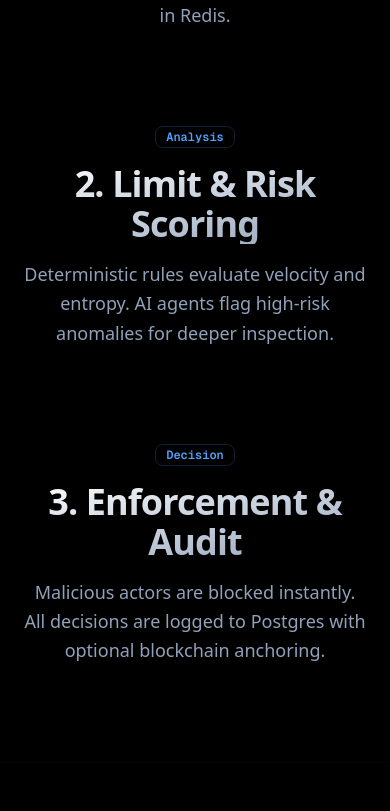
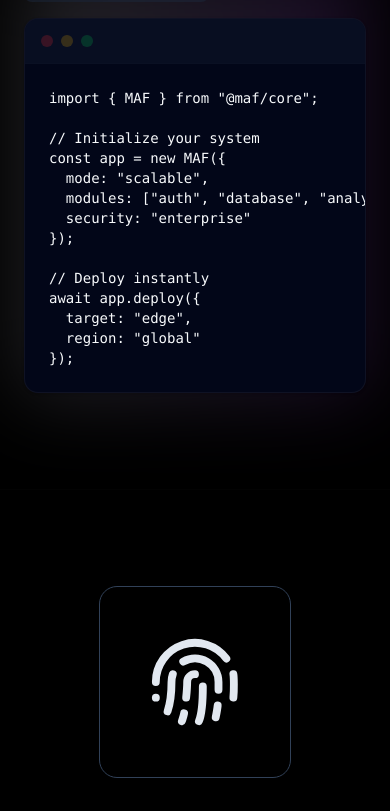
Before and after one commit to Jitesh-Yadav01/MAF, a Next.js app in the folder landing-page/: page / in a window 390 px wide. Shown: the part 1162-1973 px from the top of the page. Built offline with nearby package versions, Linux system fonts and the light colour scheme.

Commit message:
Frontend Changed

```diff
--- a/landing-page/app/page.tsx
+++ b/landing-page/app/page.tsx
@@ -18,9 +18,9 @@ export default function Home() {
       <Hero />
 
       <div className="relative z-10 bg-background">
-        <WhyMaf />
+        <CodePreview />
+        {/* <WhyMaf /> */}
         <CoreCapabilities />
-        <CodePreview />
         <Security />
         <FAQ />
         <CTA />
--- a/landing-page/components/landing/core-capabilities.tsx
+++ b/landing-page/components/landing/core-capabilities.tsx
@@ -3,7 +3,7 @@
 import { SlideIn } from "@/components/ui/slide-in";
 import { Badge } from "@/components/ui/badge";
 import { cn } from "@/lib/utils";
-import { ShieldAlert, Fingerprint, Bot } from "lucide-react"; // Icons for use cases
+import {FileLock, Fingerprint, Bot } from "lucide-react"; // Icons for use cases
 
 const capabilities = [
     {
@@ -18,14 +18,14 @@ const capabilities = [
         title: "Credential Stuffing",
         description: "Identifies and blocks high-velocity login attempts across distributed request sources. Protects user accounts from takeover.",
         badge: "Auth Security",
-        icon: <ShieldAlert className="w-full h-full text-destructive" />
+        icon: <FileLock className="w-full h-full" />
     },
     {
         id: 3,
         title: "API Abuse & Automation",
         description: "Rate limits malicious bots based on behavioral fingerprints, not just IP addresses. Stops scrapers and brute-force agents.",
         badge: "Bot Mitigation",
-        icon: <Bot className="w-full h-full text-orange-400" />
+        icon: <Bot className="w-full h-full " />
     },
 ];
 
@@ -42,7 +42,7 @@ export function CoreCapabilities() {
                         >
                             {/* Visual Part (Left/Top) */}
                             <div className="flex-1 w-full flex justify-center md:justify-end">
-                                <div className="h-48 w-48 md:h-80 md:w-80 rounded-2xl bg-gradient-to-br from-slate-800 to-slate-900 border border-slate-700 flex items-center justify-center p-12 shadow-2xl">
+                                <div className="h-48 w-48 md:h-80 md:w-80 rounded-2xl bg-black backdrop-opacity-65 from-slate-800 to-slate-900 border border-slate-700 flex items-center justify-center p-12 shadow-2xl">
                                     {cap.icon}
                                 </div>
                             </div>
```
Also changed, not shown: 1 other file (tests, documents, lock files or other folders).
